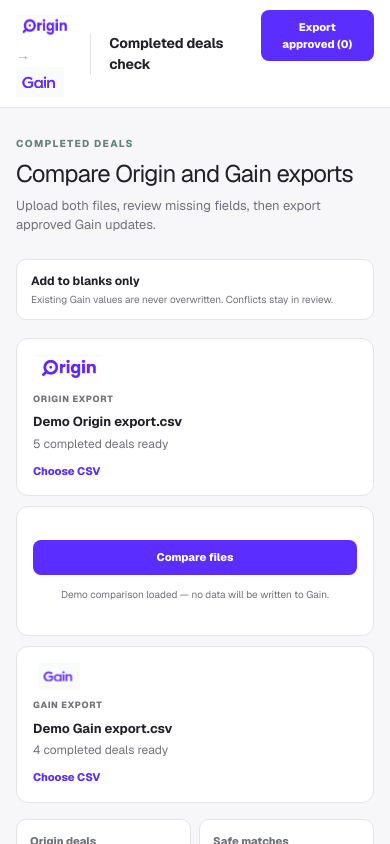
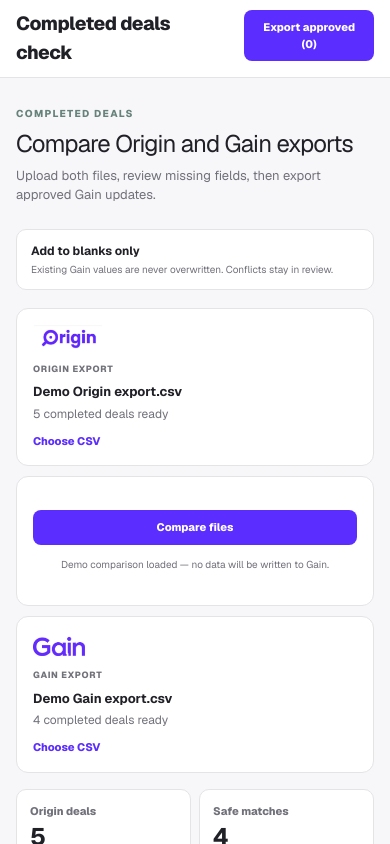
Before and after one commit to rahulbaranwal-png/completed-deals-check, a Next.js app: page / in a window 390 px wide. Shown: the top 844 px of the page. Built offline with nearby package versions, Linux system fonts and the light colour scheme.

Commit message:
Update branding and simplify dashboard header

```diff
--- a/app/globals.css
+++ b/app/globals.css
@@ -377,14 +377,13 @@ body { background-image: none; }
   backdrop-filter: blur(10px);
 }
 
-.brand-lockup { gap: 18px; }
-.brand-logos { display: flex; align-items: center; gap: 8px; }
+.brand-lockup { gap: 0; }
 .brand-logo, .source-logo { display: block; object-fit: contain; mix-blend-mode: multiply; }
 .brand-logo-origin { width: 78px; height: 34px; }
 .brand-logo-gain { width: 56px; height: 30px; }
 .logo-arrow { color: #a1a1aa !important; font-size: 14px !important; }
-.brand-copy { display: grid; gap: 2px; padding-left: 18px; border-left: 1px solid var(--line); }
-.brand-copy strong { font-size: 14px; font-weight: 700; letter-spacing: -0.01em; }
+.brand-copy { display: grid; gap: 2px; padding-left: 0; border-left: 0; }
+.brand-copy strong { font-size: 22px; font-weight: 750; letter-spacing: -0.025em; }
 .brand-copy span { color: var(--muted) !important; font-size: 11px !important; }
 
 .mode-pill {
@@ -465,13 +464,11 @@ footer { max-width: 1320px; padding: 0 clamp(16px, 3vw, 32px) 24px; }
 @media (max-width: 760px) {
   .dashboard-intro { align-items: stretch; flex-direction: column; }
   .rule-note { min-width: 0; }
-  .brand-copy { display: none; }
-  .brand-logos .logo-arrow { display: inline; }
+  .brand-copy { display: grid; }
   .upload-grid { grid-template-columns: 1fr; }
 }
 
 @media (max-width: 520px) {
-  .brand-lockup span.logo-arrow { display: inline; }
-  .brand-logo-origin { width: 68px; }
-  .brand-logo-gain { width: 48px; }
+  .brand-copy strong { font-size: 19px; }
+  .brand-copy span { display: none; }
 }
--- a/app/page.tsx
+++ b/app/page.tsx
@@ -1,6 +1,6 @@
 "use client";
 
-import { useMemo, useState } from "react";
+import { useEffect, useMemo, useState } from "react";
 
 type RawRow = Record<string, string>;
 
@@ -50,6 +50,17 @@ type ReviewDeal = {
   diffs: FieldDiff[];
 };
 
+type OriginBaseline = {
+  version: 1;
+  savedAt: string;
+  sourceFileName: string;
+  newestDealKey: string;
+  newestTarget: string;
+  newestSourceDate: string;
+  dealKeys: string[];
+  totalChecked: number;
+};
+
 const FIELD_DEFINITIONS: Array<{ key: FieldKey; label: string }> = [
   { key: "enterpriseValue", label: "Enterprise value" },
   { key: "revenue", label: "Revenue" },
@@ -61,18 +72,25 @@ const FIELD_DEFINITIONS: Array<{ key: FieldKey; label: string }> = [
 ];
 
 const ALIASES: Record<keyof CanonicalDeal, string[]> = {
-  id: ["deal_id", "id", "dealid", "origin_deal_id", "gain_deal_id"],
+  id: ["deal_id", "id", "dealid", "companyid", "origin_deal_id", "gain_deal_id"],
   target: ["target", "target_name", "company", "asset", "target_company"],
-  buyer: ["buyer", "acquirer", "investor", "buyer_name"],
+  buyer: ["buyer", "acquirer", "investor", "buyer_name", "announcedbuyer"],
   seller: ["seller", "vendor", "seller_name"],
   completionDate: ["completion_date", "completed_date", "close_date", "closed_date"],
   enterpriseValue: ["enterprise_value", "deal_value", "ev", "transaction_value"],
-  revenue: ["revenue", "sales", "target_revenue"],
-  ebitda: ["ebitda", "target_ebitda"],
+  revenue: ["revenue", "sales", "target_revenue", "marketedrevenue"],
+  ebitda: ["ebitda", "target_ebitda", "marketedebitda"],
   stake: ["stake", "stake_acquired", "percentage_acquired", "ownership"],
-  advisers: ["advisers", "advisors", "financial_advisers", "financial_advisors"],
+  advisers: [
+    "advisers",
+    "advisors",
+    "financial_advisers",
+    "financial_advisors",
+    "sellsideadvisors",
+    "buysideadvisors",
+  ],
   sourceType: ["source_type", "source", "intelligence_type", "provenance"],
-  sourceDate: ["source_date", "intelligence_date", "updated_at", "last_updated"],
+  sourceDate: ["source_date", "intelligence_date", "updated_at", "last_updated", "lastupdated"],
 };
 
 const DEMO_ORIGIN: CanonicalDeal[] = [
@@ -225,6 +243,13 @@ function normaliseName(value: string) {
   );
 }
 
+function dealKey(deal: CanonicalDeal) {
+  const id = deal.id && !deal.id.startsWith("ROW-") ? normaliseValue(deal.id) : "";
+  const target = normaliseName(deal.target);
+  const buyer = normaliseName(deal.buyer);
+  return id ? `id:${id}|target:${target}|buyer:${buyer}` : `target:${target}|buyer:${buyer}`;
+}
+
 function pick(row: RawRow, aliases: string[]) {
   for (const alias of aliases) {
     const value = row[alias];
@@ -233,11 +258,19 @@ function pick(row: RawRow, aliases: string[]) {
   return "";
 }
 
+function pickMany(row: RawRow, aliases: string[]) {
+  return Array.from(
+    new Set(aliases.map((alias) => row[alias]?.trim()).filter((value): value is string => Boolean(value))),
+  ).join("; ");
+}
+
 function canonicalise(rows: RawRow[]): CanonicalDeal[] {
   return rows.map((row, index) => {
     const cleaned = Object.fromEntries(
       Object.entries(row).map(([key, value]) => [normaliseHeader(key), value]),
     );
+    const originator = pick(cleaned, ["originator"]);
+    const suppliedSourceType = pick(cleaned, ALIASES.sourceType);
 
     return {
       id: pick(cleaned, ALIASES.id) || `ROW-${index + 1}`,
@@ -249,8 +282,14 @@ function canonicalise(rows: RawRow[]): CanonicalDeal[] {
       revenue: pick(cleaned, ALIASES.revenue),
       ebitda: pick(cleaned, ALIASES.ebitda),
       stake: pick(cleaned, ALIASES.stake),
-      advisers: pick(cleaned, ALIASES.advisers),
-      sourceType: pick(cleaned, ALIASES.sourceType) || "Not supplied",
+      advisers: pickMany(cleaned, ALIASES.advisers),
+      sourceType:
+        suppliedSourceType ||
+        (normaliseValue(originator) === "aggregation"
+          ? "Aggregation"
+          : originator
+            ? "Prop intelligence"
+            : "Not supplied"),
       sourceDate: pick(cleaned, ALIASES.sourceDate) || "Not supplied",
     };
   });
@@ -545,14 +584,8 @@ export default function Home() {
     <main className="app-shell">
       <header className="topbar">
         <div className="brand-lockup">
-          <div className="brand-logos" aria-label="Origin to Gain">
-            <img className="brand-logo brand-logo-origin" src="/origin-logo.png" alt="Origin" />
-            <span className="logo-arrow" aria-hidden="true">→</span>
-            <img className="brand-logo brand-logo-gain" src="/gain-logo.png" alt="Gain" />
-          </div>
           <div className="brand-copy">
             <strong>Completed deals check</strong>
-            <span>Internal data review</span>
           </div>
         </div>
         <div className="topbar-actions">
```
Also changed, not shown: .openai/hosting.json, public/gain-logo.png.
